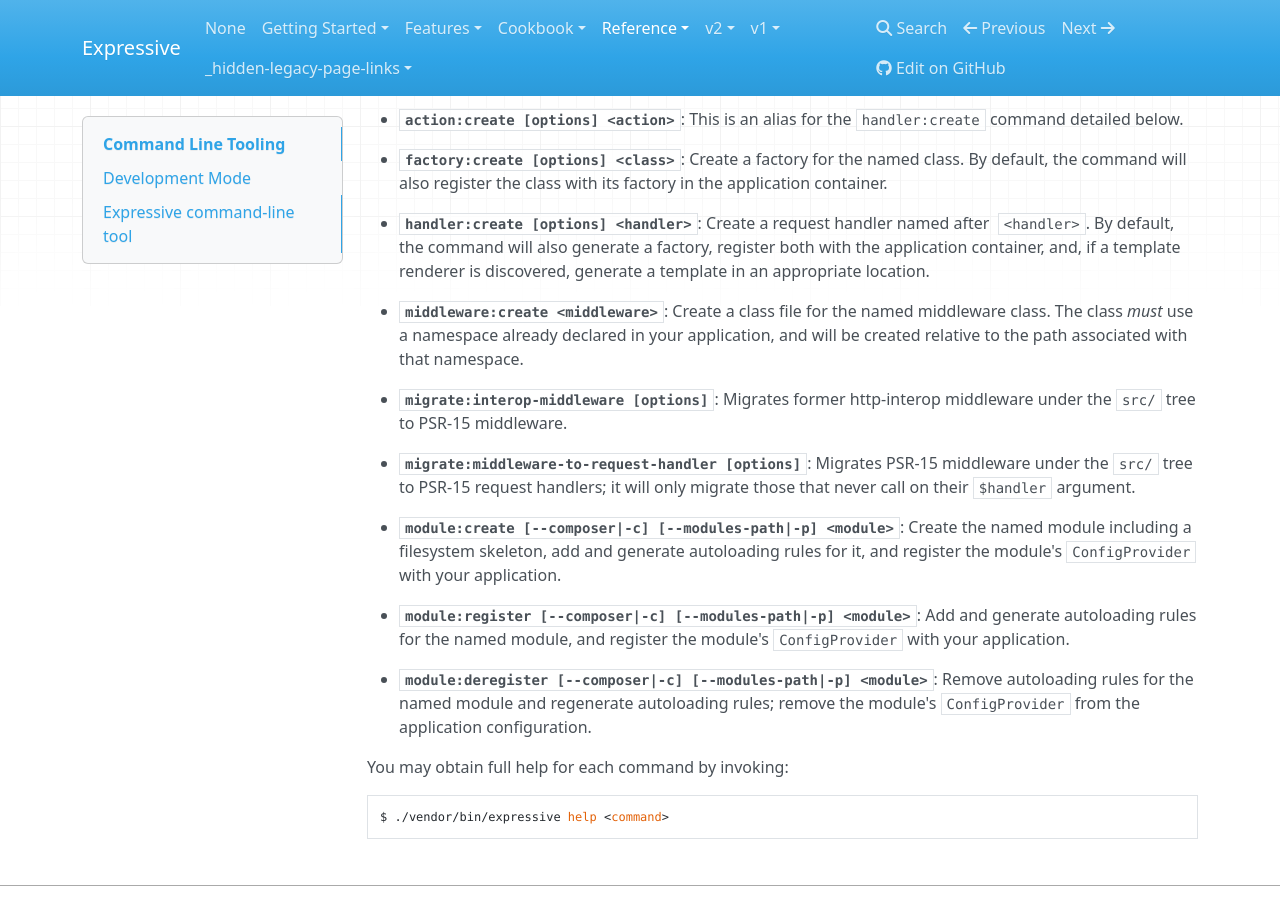
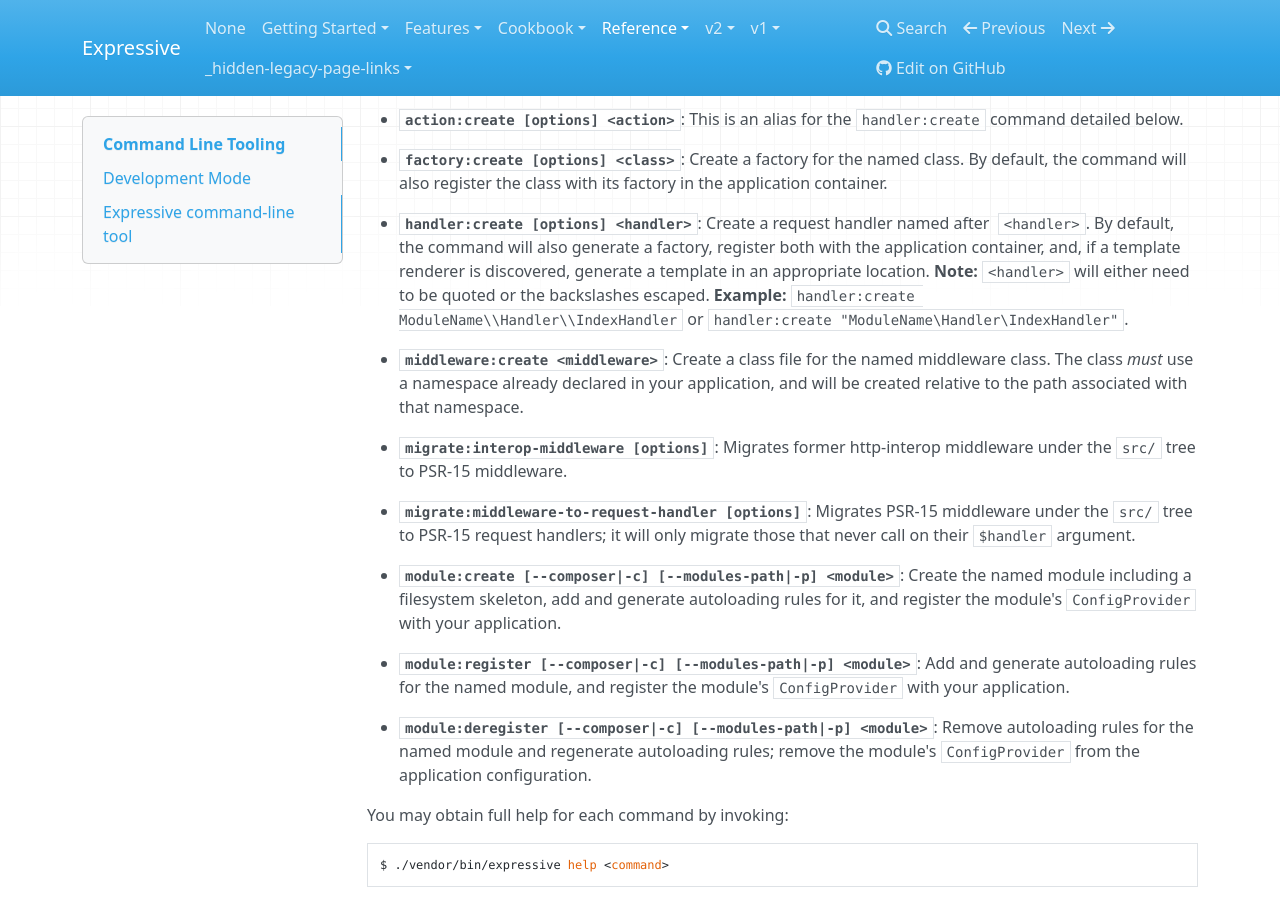
Before and after one commit to zendframework/zend-expressive, an MkDocs documentation site: the page built from docs/book/v3/reference/cli-tooling.md, in a window 1280 px wide and 900 px high, scrolled down 1205 px. Built offline with MkDocs 1.6.1, drawn with Linux system fonts in a browser that asks for light colours; nearby versions of some CDN libraries; old or Windows-style settings are respelled for this version of MkDocs.

Commit message:
Add note about needing to quote or escape backslashes.

```diff
--- a/docs/book/v3/reference/cli-tooling.md
+++ b/docs/book/v3/reference/cli-tooling.md
@@ -73,7 +73,10 @@
 - **`handler:create [options] <handler>`**: Create a request handler named after
   `<handler>`. By default, the command will also generate a factory, register
   both with the application container, and, if a template renderer is
-  discovered, generate a template in an appropriate location.
+  discovered, generate a template in an appropriate location. **Note:**
+  `<handler>` will either need to be quoted or the backslashes escaped.
+  **Example:** `handler:create ModuleName\\Handler\\IndexHandler` or
+  `handler:create "ModuleName\Handler\IndexHandler"`.
 
 - **`middleware:create <middleware>`**: Create a class file for the named
   middleware class. The class _must_ use a namespace already declared in your
```
